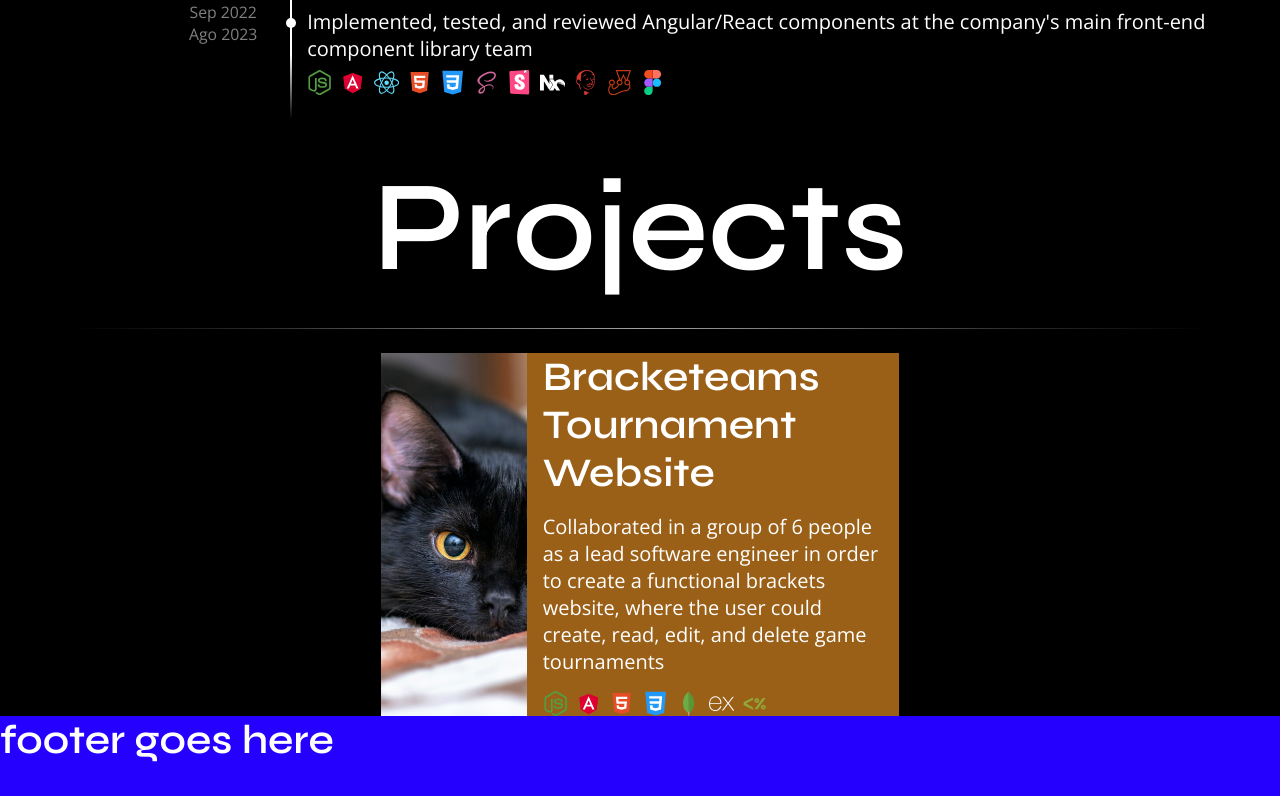
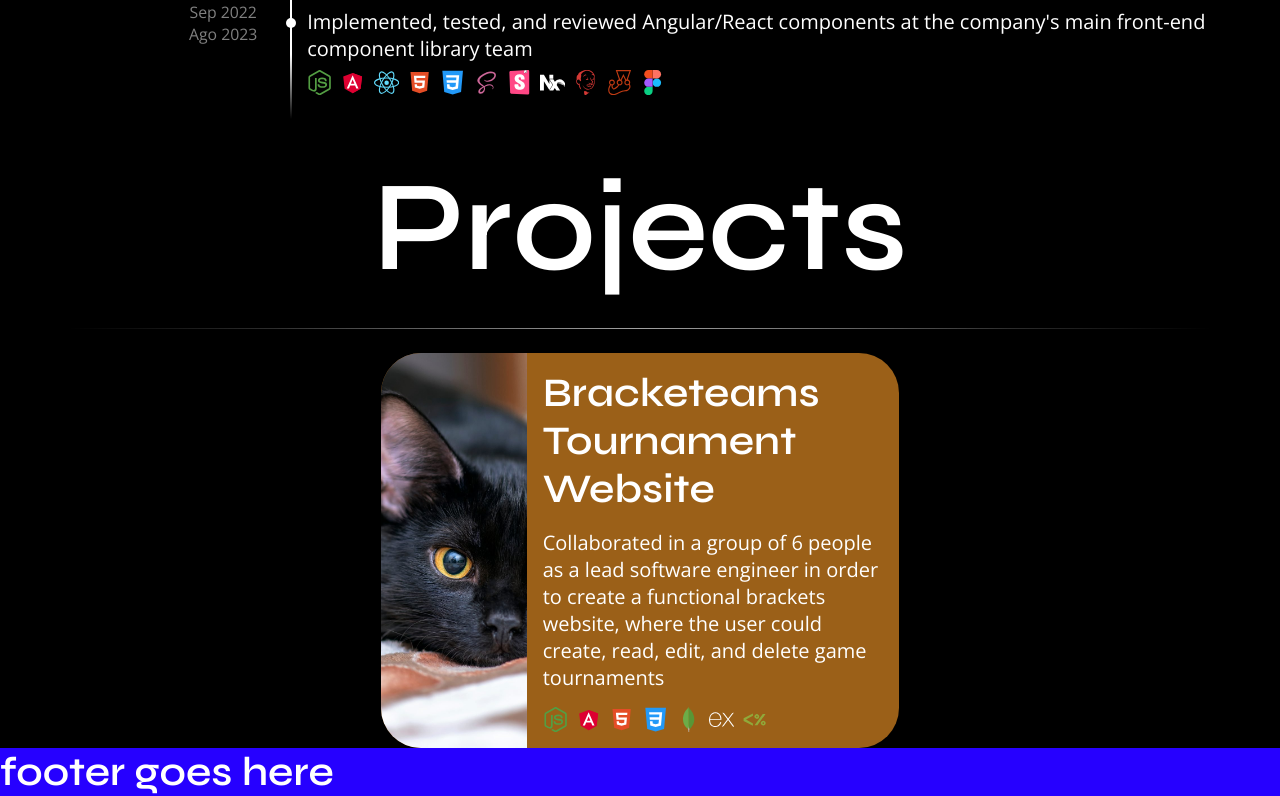
Before and after one commit to Gatinoko/Portfolio, a Next.js app: page / in a window 1280 px wide. Shown: the part 1931-2727 px from the top of the page. Before the commit the page ends 2695 px from the top, so only its background shows below. Built offline with nearby package versions, Linux system fonts and the light colour scheme.

Commit message:
feat(components): Made ProjectItem's coverImage property optional and added styles

```diff
--- a/components/project-box/project-item/project-item.scss
+++ b/components/project-box/project-item/project-item.scss
@@ -6,6 +6,8 @@
 		width: 45%;
 		gap: get-spacing-value(spacing-16);
 		background-color: rgb(155, 96, 24);
+		border-radius: 2.5rem;
+		overflow: hidden;
 
 		@include screen-breakpoint(mobile, tablet) {
 			width: 100%;
@@ -23,6 +25,7 @@
 			display: flex;
 			flex-direction: column;
 			gap: get-spacing-value(spacing-16);
+			padding: get-spacing-value(spacing-16) 0 get-spacing-value(spacing-16) 0;
 
 			width: 70%;
 			height: auto;
--- a/components/project-box/project-item/project-item.tsx
+++ b/components/project-box/project-item/project-item.tsx
@@ -4,7 +4,7 @@ import Image from 'next/image';
 import React, { ReactNode } from 'react';
 
 export interface ProjectItemProps {
-	coverImage: string;
+	coverImage?: string;
 	title: string;
 	description: string;
 	icons?: ReactNode[];
@@ -26,6 +26,7 @@ export default function ProjectItem(props: ProjectItemProps) {
 	return (
 		<li className={`project-item ${className}`}>
 			{/* Image */}
+			{coverImage && (
 				<div className='cover-image'>
 					<Image
 						style={{ objectFit: 'cover' }}
@@ -34,6 +35,7 @@ export default function ProjectItem(props: ProjectItemProps) {
 						alt={''}
 					/>
 				</div>
+			)}
 
 			{/* Main information */}
 			<div className='main-information'>
```
Lines whose indentation alone changed are shown as unchanged.
